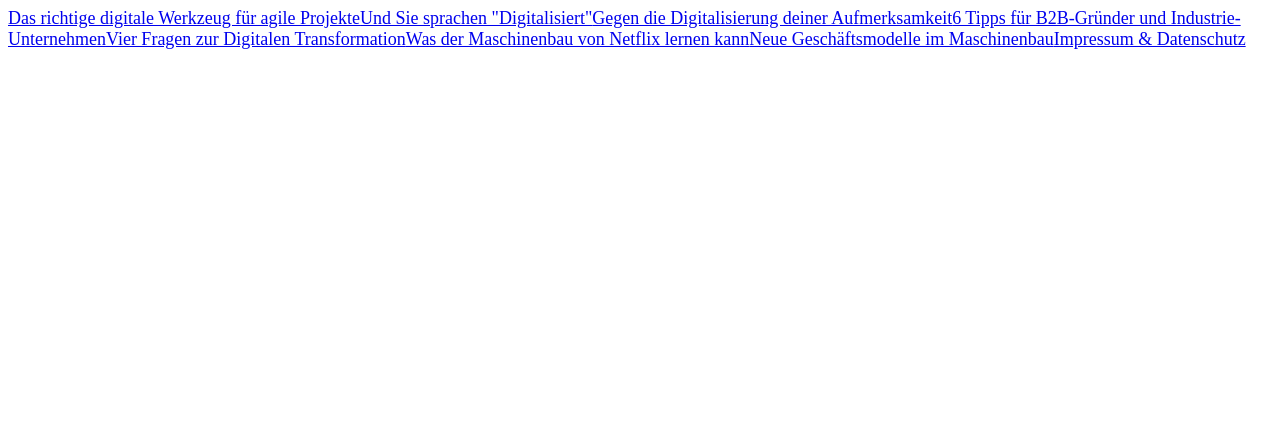
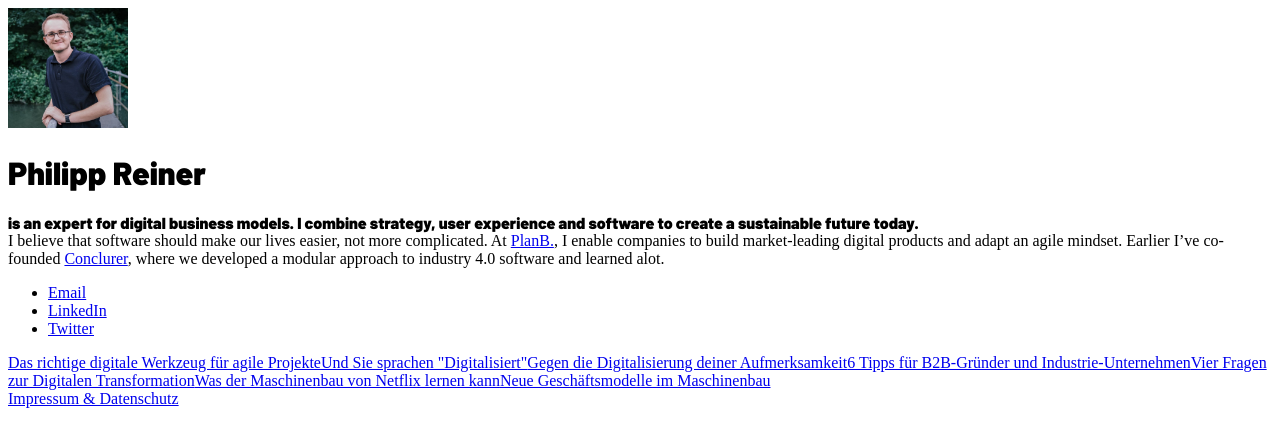
Before and after one commit to philippreiner/website, a Next.js app: page / in a window 1280 px wide. Shown: the top 446 px of the page. Built offline with nearby package versions, Linux system fonts and the light colour scheme.

Commit message:
Homepage info with Tailwind

```diff
--- /dev/null
+++ b/components/atoms.js
@@ -0,0 +1,33 @@
+const gradient = "bg-gradient-to-r from-primary via-secondary to-secondary";
+
+export function Container({ children }) {
+  return (
+    <div class="max-w-3xl container mx-auto px-4 lg:px-0">
+      {children}
+    </div>
+  );
+}
+
+export function Subline({ children }) {
+  return (
+    <div class="text-gray-500">
+      {children}
+    </div>
+  );
+}
+
+export function InlineHeading({ children }) {
+  return (
+    <h1 className={`inline-block bg-clip-text text-transparent ${gradient}`}>
+      {children}
+    </h1>
+  );
+}
+
+export function Headline({ children }) {
+  return (
+    <div class="text-xl sm:text-2xl md:text-3xl leading-normal font-heading">
+      {children}
+    </div>
+  );
+}
--- /dev/null
+++ b/components/contacts.js
@@ -0,0 +1,19 @@
+import Head from "next/head";
+import NextLink from "next/link";
+
+
+export default function Contacts() {
+  return (
+    <ul className="flex">
+      <li className="pr-4">
+        <a href="mailto:hey@philippreiner.info" class="underline hover:text-secondary text-primary" >Email</a>
+      </li>
+      <li className="pr-4">
+        <a href="https://www.linkedin.com/in/philippreiner/" class="underline hover:text-secondary text-primary" >LinkedIn</a>
+      </li>
+      <li className="pr-4">
+        <a href="https://www.twitter.com/reiner" class="underline hover:text-secondary text-primary" >Twitter</a>
+      </li>
+    </ul>
+  );
+}
--- a/package.json
+++ b/package.json
@@ -18,5 +18,10 @@
     "react-full-screen": "^0.3.1",
     "remark": "^13.0.0",
     "remark-html": "^13.0.1"
+  },
+  "devDependencies": {
+    "autoprefixer": "^10.2.5",
+    "postcss": "^8.2.15",
+    "tailwindcss": "^2.1.2"
   }
 }
--- a/pages/_app.js
+++ b/pages/_app.js
@@ -1,4 +1,5 @@
 import '../styles/globals.css'
+import 'tailwindcss/tailwind.css'
 
 function App({ Component, pageProps }) {
   return (
--- a/pages/blog/[id].js
+++ b/pages/blog/[id].js
@@ -34,7 +34,7 @@
         <meta property="og:image" content={postData.image} />
       </Head>
       <Page>
-        <h1>
+        <h1 class="text-4xl font-bold inline-block bg-clip-text text-transparent bg-gradient-to-r from-purple-700 to-blue-400">
           {postData.title}
         </h1>
         <h2>
--- a/pages/index.js
+++ b/pages/index.js
@@ -2,8 +2,9 @@
 import NextLink from "next/link";
 import NextImage from "next/image";
 import { getSortedPostsData } from "../lib/posts";
-import Layout from "../components/layout";
-
+import Layout from "@components/layout";
+import { Container, Subline, InlineHeading, Headline} from "@components/atoms"
+import Contacts from "@components/contacts"
 export async function getStaticProps() {
   const allPostsData = getSortedPostsData();
   return {
@@ -17,12 +18,40 @@
 export default function Home({ allPostsData }) {
   return (
     <Layout>
+		<Container>
+			<div className="pt-4 sm:pt-16">
+				<div className="py-4 md:pb-8 w-24 sm:w-32 md:w-40">
+					<NextImage
+						width="120"
+						height="120"
+						src="/static/philipp-reiner.jpg"
+						alt="Philipp Reiner"
+						className="object-scale-down rounded-lg"
+					/>
+				</div>
+				<div className="pb-4 md:pb-6">
+					<Headline>
+						<InlineHeading>Philipp Reiner&nbsp;</InlineHeading>
+						is an expert for digital business models. I combine strategy, user experience and software to create a sustainable future today.
+					</Headline>
+				</div>
+				<div className="pb-4 md:pb-6">
+					<Subline>
+						I believe that software should make our lives easier, not more complicated. At <a target="_blank" href="https://www.planb.net" class="hover:underline opacity-100 text-planb">PlanB.</a>, I enable companies to build market-leading digital products and adapt an agile mindset. Earlier I’ve co-founded <a target="_blank" href="https://www.conclurer.com" class="hover:underline text-black">Conclurer</a>, where we developed a modular approach to industry 4.0 software and learned alot.
+					</Subline>
+				</div>
+				<div className="pb-4 md:pb-6">
+					<Contacts/>
+				</div>
 
-          {allPostsData.map(({ id, title, date, fav }) => (
-            <NextLink href={`/blog/${id}`} passHref>
-                    {title}
-            </NextLink>
-          ))}
+				{allPostsData.map(({ id, title, date, fav }) => (
+					<NextLink href={`/blog/${id}`} passHref>
+						<a class="underline text-blue-500" >{title}</a>
+					</NextLink>
+				))}
+		</div>
+	</Container>
+
     </Layout>
   );
 }
--- /dev/null
+++ b/postcss.config.js
@@ -0,0 +1,6 @@
+module.exports = {
+  plugins: {
+    tailwindcss: {},
+    autoprefixer: {},
+  },
+}
--- a/styles/globals.css
+++ b/styles/globals.css
@@ -1,21 +1,3 @@
-/* barlow-500 - latin */
-@font-face {
-  font-family: 'Barlow';
-  font-style: normal;
-  font-weight: 500;
-  src: local(''),
-       url('/static/fonts/barlow-v5-latin-500.woff2') format('woff2'), /* Chrome 26+, Opera 23+, Firefox 39+ */
-       url('/static/fonts/barlow-v5-latin-500.woff') format('woff'); /* Chrome 6+, Firefox 3.6+, IE 9+, Safari 5.1+ */
-}
-/* barlow-500italic - latin */
-@font-face {
-  font-family: 'Barlow';
-  font-style: italic;
-  font-weight: 500;
-  src: local(''),
-       url('/static/fonts/barlow-v5-latin-500italic.woff2') format('woff2'), /* Chrome 26+, Opera 23+, Firefox 39+ */
-       url('/static/fonts/barlow-v5-latin-500italic.woff') format('woff'); /* Chrome 6+, Firefox 3.6+, IE 9+, Safari 5.1+ */
-}
 /* barlow-900 - latin */
 @font-face {
   font-family: 'Barlow';
@@ -25,15 +7,15 @@
        url('/static/fonts/barlow-v5-latin-900.woff2') format('woff2'), /* Chrome 26+, Opera 23+, Firefox 39+ */
        url('/static/fonts/barlow-v5-latin-900.woff') format('woff'); /* Chrome 6+, Firefox 3.6+, IE 9+, Safari 5.1+ */
 }
-body {
-  font-size:18px;
+a {
+  cursor: pointer;
 }
-h1 {
-  line-height: 1.25 !important;
+
+::selection {
+  background-color: rgba(0,26,255,.75);
+  color:#fff;
 }
-.radius {
-  border-radius: 20px;
+.font-heading {
+  font-family: 'Barlow',system-ui,-apple-system,sans-serif;
+  font-weight: 900 !important;
 }
-.radius--small {
-  border-radius:4px;
-}
```
Also changed, not shown: tailwind.config.js (added, +20 -0 lines), 1 other file (tests, documents, lock files or other folders).
